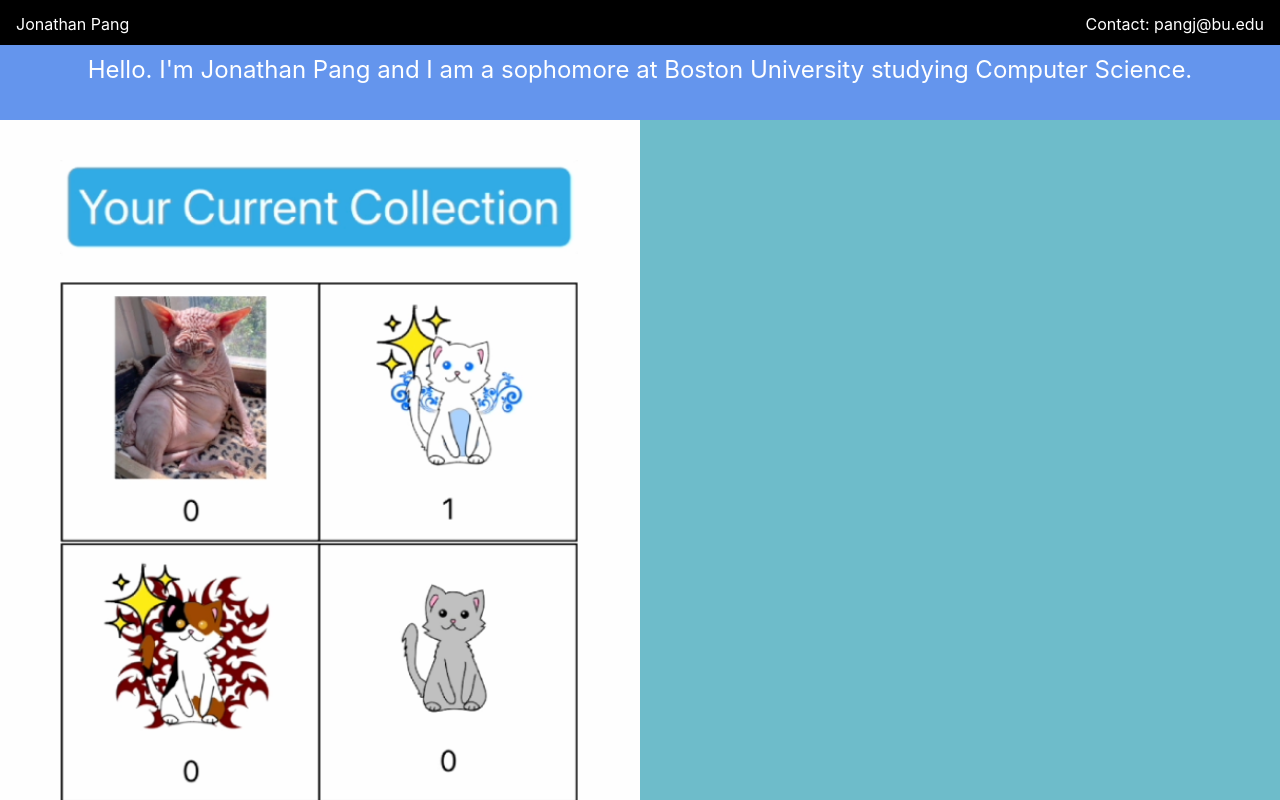
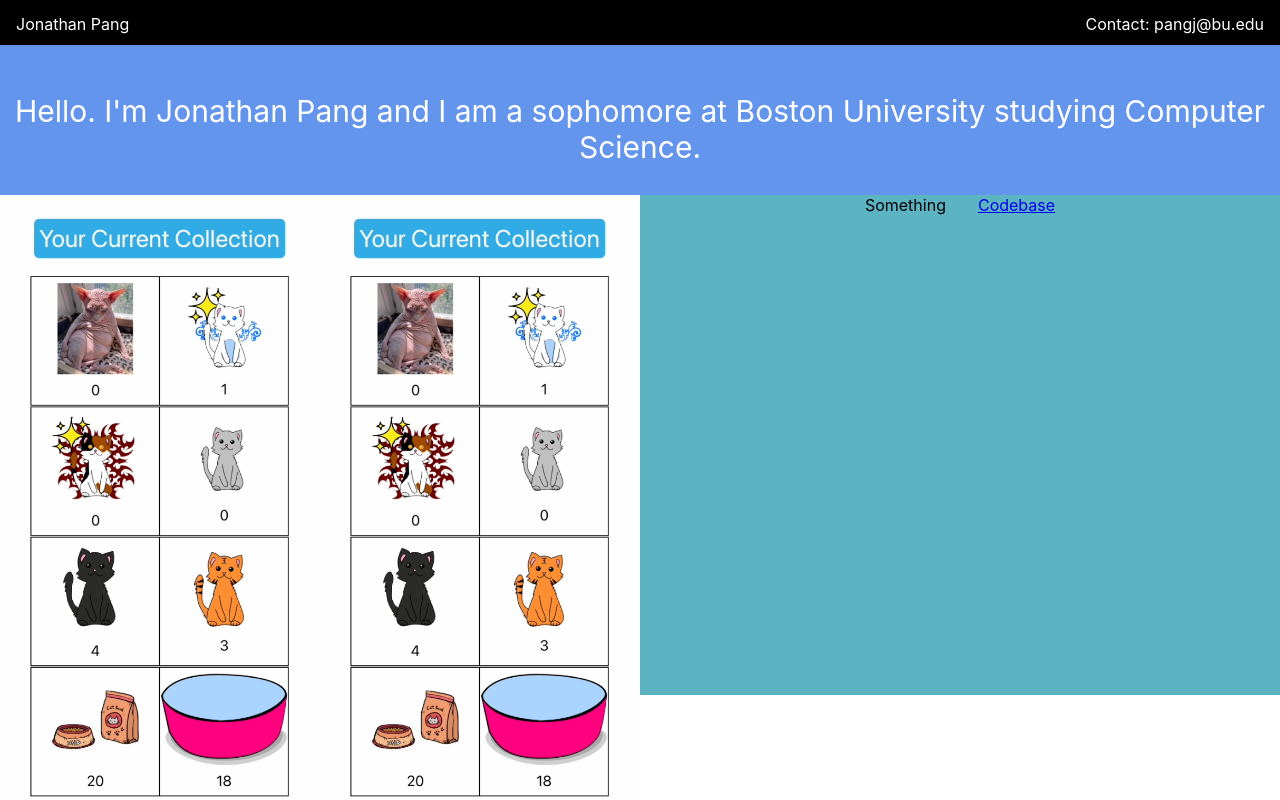
Before and after one commit to jonathanpangg/personal-website, a React (Create React App) app: page / in a window 1280 px wide. Shown: the top 800 px of the page. Built offline with nearby package versions, Linux system fonts and the light colour scheme.

Commit message:
pushing progress on kitten contact, still needs work

```diff
--- a/public/index.html
+++ b/public/index.html
@@ -24,7 +24,7 @@
       work correctly both with client-side routing and a non-root public URL.
       Learn how to configure a non-root public URL by running `npm run build`.
     -->
-    <title>Personal Website</title>
+    <title>Portfolio</title>
   </head>
   <body>
     <noscript>You need to enable JavaScript to run this app.</noscript>
--- a/src/components/MyProjects.js
+++ b/src/components/MyProjects.js
@@ -3,8 +3,14 @@ import kittenContact from './KittenContact.png'
 const MyProjects = () => {
   return (
     <div>
-      <img src = {kittenContact} className = 'pic_one'/>
-      <aside className = 'text_one_background'> </aside>
+      <img src = {kittenContact} className = 'pic_one' alt = 'Kitten Contact'/>
+      <div className = 'text_one_background'>
+        <text>
+          Something
+        </text>
+        <a href = 'https://github.com/pangj130/Kitten-Gacha' className = 'link_one'>Codebase</a>
+      </div>
+      <img src = {kittenContact} className = 'pic_one_test' alt = 'Kitten Contact'/>
     </div>
   )
 }
--- a/src/index.css
+++ b/src/index.css
@@ -14,7 +14,7 @@ code {
 
 .header {
   background-color: black;
-  height: 45px
+  height: 45px;
 }
 
 .header_left {
@@ -32,30 +32,40 @@ code {
 }
 
 .about_me {
-  font-size: 24px;
+  font-size: 30px;
   text-align: center;
   color: white;
   float: center;
   font-weight: 400;
-  padding-top: 0.75%;
+  padding-top: 3.75%;
 }
 
 .about_me_background {
   background-color: cornflowerblue;
-  height: 75px
+  height: 150px
 }
 
 .pic_one {
-  width: 50%;
+  width: 25%;
   height: 25%;
 }
 
+.pic_one_test {
+  width: 25%;
+  height: 25%;
+  float: right;
+}
+
 .text_one_background {
-  background-color: rgb(110, 188, 202);
-  height: 771px;
+  background-color: rgb(92, 179, 194);
+  height: 500px;
   width: 50%;
   float: right;
   text-align: center;
+}
+
+.link_one {
+  padding-left: 5%;
 }
 
 .topnav {
```
Also changed, not shown: src/components/Header.js (+0 -8 lines).
